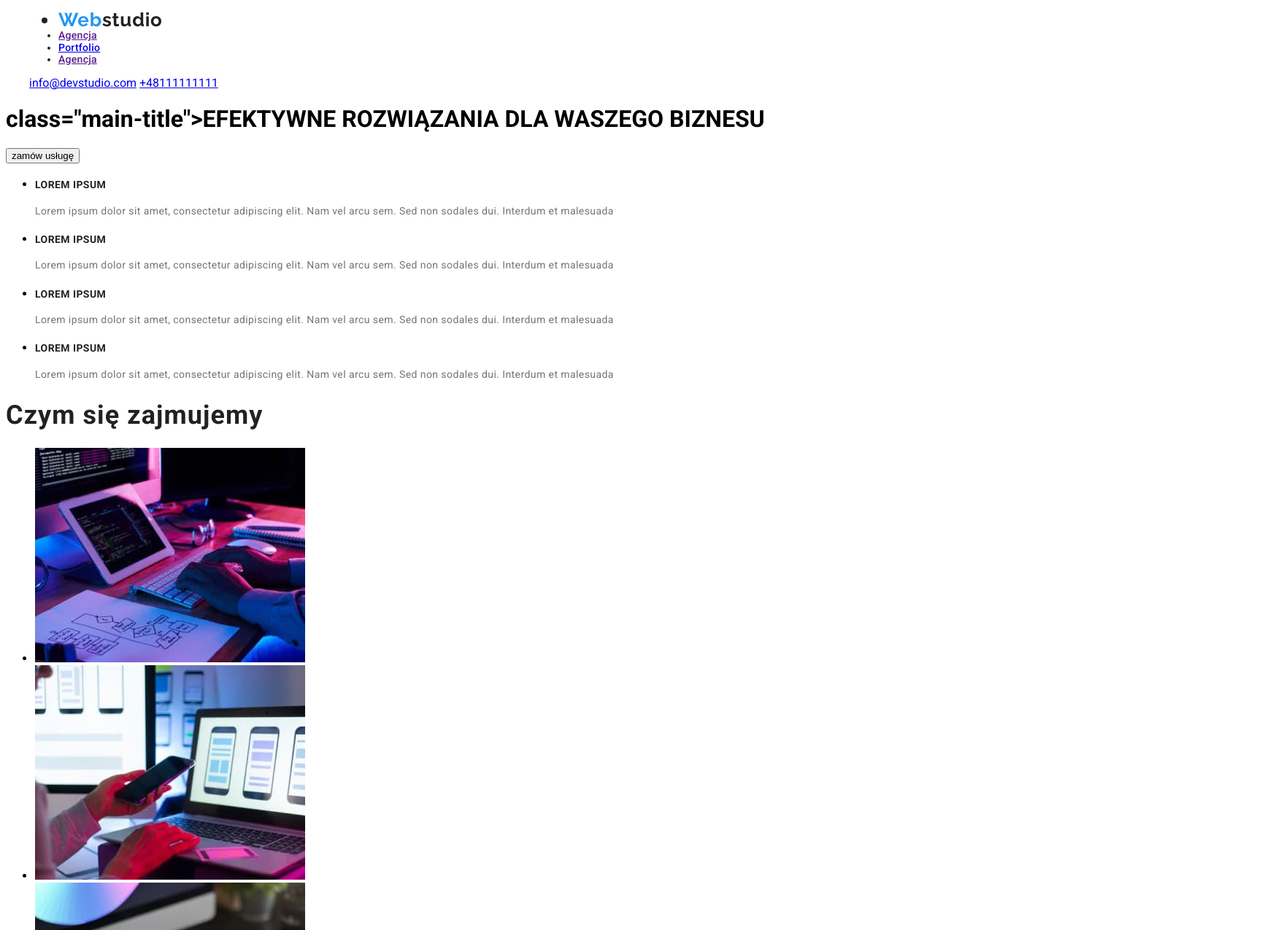
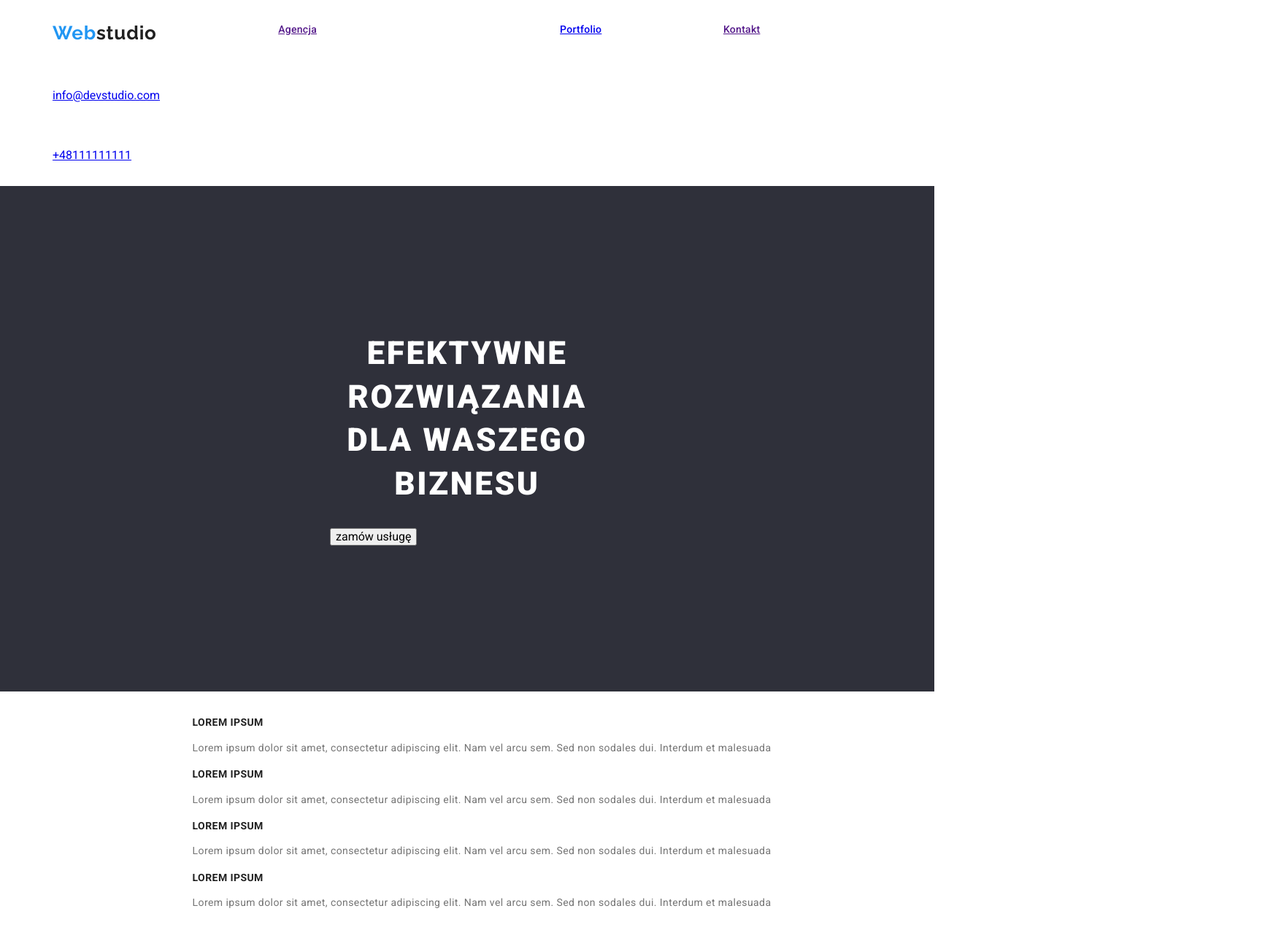
Before and after one commit to MonikaPosadas/goit-markup-hw-03, a plain HTML site: page index.html in a window 1280 px wide. Shown: the top 1275 px of the page at 73% size, 1744 px wide, since content can reach past the window. Drawn offline with Linux system fonts and the light colour scheme; files that its build step writes are made by us from their sources.

Commit message:
commit 1

```diff
--- a/css/style.css
+++ b/css/style.css
@@ -6,7 +6,8 @@
   --background-color-dark: #2F303A;
 }
 .buttons:hover {color: #ffffff;
-background-color: #2196f3;}
+background-color: #2196f3; cursor: pointer;}
+.pointer {cursor: pointer;}
 .buttons-letter {font-weight: 500;
 font-size: 16px;
 line-height: 1.4;
@@ -19,14 +20,21 @@ line-height: 1.46;
 letter-spacing: 0.03em;
 text-decoration-line: underline;
 color: rgba(255, 255, 255, 0.6);}
-
 .main-navigation {
   font-weight: 500;
   font-size: 14px;
   line-height: 1.18;
   letter-spacing: 0.02em;
   color: var(--main-font-color);
-}
+ }
+ .menu-nav{
+  display: flex;
+  justify-content: center;
+  justify-content: space-between;
+  list-style: none;
+  margin: 0;
+  padding: 32px;
+ }
 .logo {
 font-family: 'Raleway';
 font-weight: 700;
@@ -44,11 +52,23 @@ span {
 }
 .main-title {
     font-weight: 900;
-  font-size: 44px;
-  line-height: 0.73;
-  letter-spacing: 0.06em;
-  color: #ffffff;
-  background-color: var(--background-color-dark);
+    font-size: 44px;
+    line-height: 1.36;
+    color: #ffffff;
+    letter-spacing: 0.06em;
+    text-align: center;
+    text-transform: uppercase;
+    max-width: 696px;
+    margin: 0 0 30px 0;
+}
+.background-title{
+ background-color: var(--background-color-dark);
+ padding: 200px 452px 200px 452px
+}
+.article-box{
+display: flex;
+list-style: none;
+justify-content: space-between
 }
 .article-title {
 font-weight: 700;
@@ -69,7 +89,7 @@ letter-spacing: 0.03em;
   font-size: 36px;
   line-height: 0.85;
   letter-spacing: 0.03em;
-  color: var(--main-font-color);
+  color: var(--main-font-color)
 }
 .image-title {
   font-weight: 700;
@@ -83,6 +103,25 @@ letter-spacing: 0.03em;
   line-height: 0.53;
   letter-spacing: 0.03em;
   color: var(--second-font-color);
+}
+.images-service {
+  display: flex;
+  list-style: none;
+  justify-content: space-between;
+}
+.section-team-images{
+width: 1600px;
+height: 648px;
+padding-left: 0;
+padding-right: 0;
+background-color: var(--background-color-medium);
+}
+.images-team{
+  display: flex;
+  list-style: none;
+  justify-content: space-between;
+  gap: 30px;
+  padding: 215px 186px 215px 94px;
 }
 .section-footer {
   font-size: 14px;
@@ -120,8 +159,6 @@ line-height: 1.46;
 letter-spacing: 0.03em;
 color: rgba(255, 255, 255, 0.6);
 }
-.pointer {cursor: pointer;}
-.container {width: 1200px;
-  position: center;
+.container {max-width: 1200px;
   margin: 0 auto;
 }
--- a/index.html
+++ b/index.html
@@ -10,9 +10,9 @@
     <link rel="preconnect" href="https://fonts.gstatic.com" crossorigin />
     <link
       href="https://fonts.googleapis.com/css2?family=Raleway:wght@700&family=Roboto:wght@400;500;700;900&display=swap"
-      rel="stylesheet"
-    />
-    <style>
+      rel="stylesheet" />
+   <link rel="stylesheet" href=".css/normalizer.css" />
+     <style>
       body {
         font-family: "Roboto", sans-serif;
         font-style: normal;
@@ -22,27 +22,31 @@
   </head>
   <body>
     <header>
-      <nav class="main-navigation"><div class="container">
-        <ul>
+      <div class="container">
+      <nav class="main-navigation">
+        <ul class="menu-nav">
           <li class="logo" class="pointer"><span>Web</span>studio</li>
           <li class="links" class="pointer"><a href="">Agencja</li>
           <li class="links" class="pointer"><a href="./portfolio.html">Portfolio</a></li>
-          <li class="links" class="pointer"><a href="">Agencja</li>
-        </ul>
-        </div>
+          <li class="links" class="pointer"><a href="">Kontakt</li>
+          </ul>
       </nav>
-      <div class="container">
-      <a class="pointer" class="link-header" href="mailto:info@devstudio.com"
+      <a class="menu-nav" class="pointer" class="link-header" href="mailto:info@devstudio.com"
         >info@devstudio.com</a>
-      <a href="tel:+48111111111">+48111111111</a>
+      <a class="menu-nav" href="tel:+48111111111">+48111111111</a>
     </div>
     </header>
     <main>
-      <h1> class="main-title">EFEKTYWNE ROZWIĄZANIA DLA WASZEGO BIZNESU</h1>
+      <section class="background-title">
+      <div class="container">
+      <h1 class="main-title" >EFEKTYWNE ROZWIĄZANIA DLA WASZEGO BIZNESU</h1>
       <button class="buttons" type="button" class="pointer" class="buttons-letter">
         zamów usługę
       </button>
-     <ul>
+      </div>
+      </section>
+     <ul class="article-box">
+      <div class="container">
         <li>
           <h4 class="article-title">LOREM IPSUM</h4>
           <a class="article">
@@ -71,10 +75,12 @@
             arcu sem. Sed non sodales dui. Interdum et malesuada
           </a>
         </li>
+        </div>
       </ul>
       <section>
+        <div class="container">
         <h2 class="section-title">Czym się zajmujemy</h2>
-        <ul>
+        <ul class="images-service">
           <li>
             <img
               src="images/service-1.jpg"
@@ -102,9 +108,11 @@
           </li>
         </ul>
       </section>
-      <section>
+      </div>
+      <section class="section-team-images">
+        <div class="container">
         <h2 class="section-title">Nasz zespół</h2>
-        <ul>
+        <ul class="images-team">
           <li>
             <figure>
               <img
@@ -162,13 +170,16 @@
             </figure>
           </li>
         </ul>
+        </div>
       </section>
     </main>
-    <footer class="section-footer">
+      <footer class="section-footer">
+      <div class="container">
       <address class="address-1">m. Warszawa, Aleje Jerozolimskie 21</address>
       <a href="mailto:info@devstudio.com" class="link-footer">info@devstudio.com</a
       >
       <a class="phone" href="tel:+48111111111">+48111111111</a>
+    </div>
     </footer>
   </body>
 </html>
```
Also changed, not shown: css/normalizer.css (+8 -0 lines), portfolio.html (+12 -2 lines).
